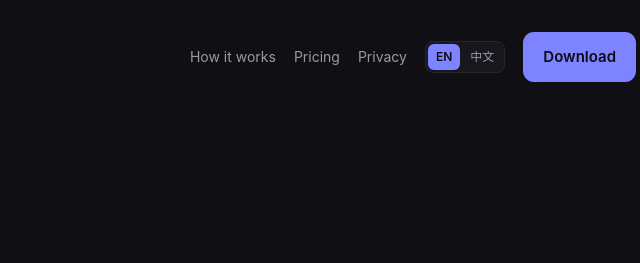
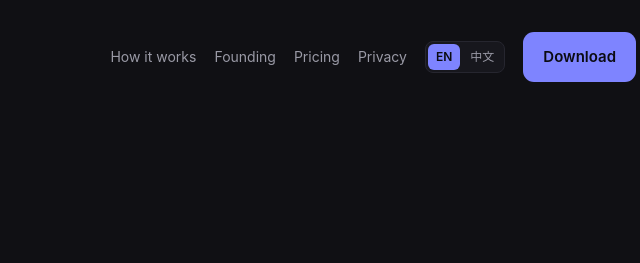
Before and after one commit to Jorgut/flowcue, a plain HTML site: page site/index.html in a window 1280 px wide. Shown: the top 263 px of the page, 500-1140 px from the left. Drawn offline with Linux system fonts and the light colour scheme; no server answers.

Commit message:
feat(site): link the founding seats from the nav and footer

```diff
--- a/site/index.html
+++ b/site/index.html
@@ -130,6 +130,7 @@
     <span class="brand"><a href="/">FlowCue</a></span>
     <nav class="nav">
       <a href="#how" data-i18n="nav.how">How it works</a>
+      <a href="#founding" data-i18n="nav.founding">Founding</a>
       <a href="#pricing" data-i18n="nav.pricing">Pricing</a>
       <a href="/privacy" data-i18n="nav.privacy">Privacy</a>
       <div class="lang" role="group" aria-label="Language">
@@ -305,6 +306,7 @@
   <footer>
     <span>© 2026 FlowCue</span>
     <a href="/mac" data-i18n="nav.download">Download</a>
+    <a href="#founding" data-i18n="nav.founding">Founding</a>
     <a href="/privacy" data-i18n="nav.privacy">Privacy</a>
     <a href="/changelog" data-i18n="nav.changelog">Changelog</a>
     <a href="/iphone" data-i18n="nav.iphone">iPhone</a>
@@ -315,7 +317,7 @@
 <script>
 const I18N = {
   en: {
-    "nav.how":"How it works","nav.pricing":"Pricing","nav.privacy":"Privacy","nav.download":"Download",
+    "nav.how":"How it works","nav.founding":"Founding","nav.pricing":"Pricing","nav.privacy":"Privacy","nav.download":"Download",
     "nav.changelog":"Changelog","nav.iphone":"iPhone","nav.support":"Support",
     "hero.title":"Ideas first.<br>Agents <span>next</span>.",
     "hero.lede":"Write the thought before it disappears. FlowCue keeps it in a quiet inbox until you decide which coding agent gets it — Codex, Claude Code, or whatever you install next.",
@@ -380,7 +382,7 @@ const I18N = {
     "q6":"Where is the iPhone app?","a6":"It is in TestFlight by invitation. Email hello@altn.vision with the subject “FlowCue TestFlight invite”; the App Store release comes after the beta."
   },
   zh: {
-    "nav.how":"怎么用","nav.pricing":"价格","nav.privacy":"隐私","nav.download":"下载",
+    "nav.how":"怎么用","nav.founding":"创始名额","nav.pricing":"价格","nav.privacy":"隐私","nav.download":"下载",
     "nav.changelog":"更新日志","nav.iphone":"iPhone 版","nav.support":"支持",
     "hero.title":"先记下来，<br>再交给 <span>Agent</span>。",
     "hero.lede":"趁想法还在，先写下来。FlowCue 把它放进一个安静的收件箱，等你决定交给 Codex、Claude Code，还是以后新装的任何 agent。",
```
